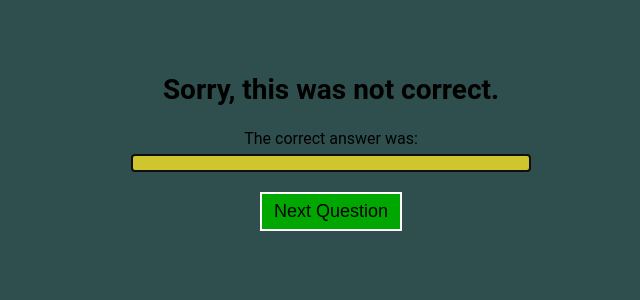
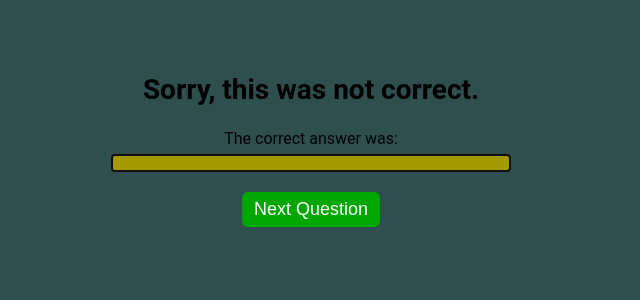
Before and after one commit to claussmann/pyTeamQuiz, a Flask app: template pyteamquiz/templates/answer.html in a window 1280 px wide. Shown: the part 141-441 px from the top of the page, without its empty margins (329-969 px from the left). Run offline with Flask 3, Linux system fonts and the light colour scheme; the template is opened without the code that fills it, so the values that code supplies are empty.

Commit message:
IMPROVE: Design

```diff
--- a/pyteamquiz/static/style.css
+++ b/pyteamquiz/static/style.css
@@ -26,6 +26,13 @@ h3 {
     font-size: 22px;
 }
 
+input[type=text]{
+    padding: 7px 10px;
+    margin: 5px 2px;
+    display: inline-block;
+    border: 1px solid #868686;
+    border-radius: 6px;
+}
 
 /*
  Title
@@ -64,12 +71,12 @@ h3 {
 }
 
 .points-btn-current-turn {
-    background-color: aqua;
+    background-color: rgb(0, 150, 219);
     border: 5px solid #0f0f0f;
     text-align: center;
     text-decoration: none;
     display: inline-block;
-    font-size: 26px;
+    font-size: 30px;
     font-weight: 600;
     padding: 7px 12px;
     border-radius: 4px;
@@ -81,24 +88,32 @@ h3 {
 */
 
 .content {
-    width: 100vw;
-    padding: 20px 20px;
+    padding: 20px 0px;
     text-align: center;
+    width: 750px;
+    margin-left: auto;
+    margin-right: auto;
+}
+@media screen and (max-width: 750px){
+    .content {
+        width: 100vw;
+    }
 }
 
 .continue-btn {
     background-color: rgb(0, 167, 0);
-    border: 2px solid #ffffff;
+    color: white;
+    border: none;
     text-align: center;
     text-decoration: none;
     display: inline-block;
     font-size: 18px;
     padding: 7px 12px;
-    color: black;
+    border-radius: 6px;
 }
 
 .answer-btn {
-    background-color: rgb(221, 121, 221);
+    background-color: rgb(180, 75, 180);
     border: 2px solid #0f0f0f;
     text-align: center;
     text-decoration: none;
@@ -114,7 +129,7 @@ h3 {
 }
 
 .answer-btn-correct {
-    background-color: rgb(52, 236, 82);
+    background-color: rgb(23, 187, 50);
     border: 2px solid #0f0f0f;
     text-align: center;
     text-decoration: none;
@@ -130,7 +145,7 @@ h3 {
 }
 
 .answer-btn-would-be-correct {
-    background-color: rgb(207, 197, 47);
+    background-color: rgb(165, 154, 4);
     border: 2px solid #0f0f0f;
     text-align: center;
     text-decoration: none;
--- a/pyteamquiz/templates/start.html
+++ b/pyteamquiz/templates/start.html
@@ -16,7 +16,7 @@
         <input type="text" name="teams[]" placeholder="Team 5"><br>
         <br>
         {% for x in catalogue_names %}
-        <input type="checkbox" name="catalogues[]" value="{{ x }}"> {{ x }}
+        <nobr><input type="checkbox" name="catalogues[]" value="{{ x }}"> {{ x }}</nobr>
         {% endfor %}
         <br>
         <br>
```
